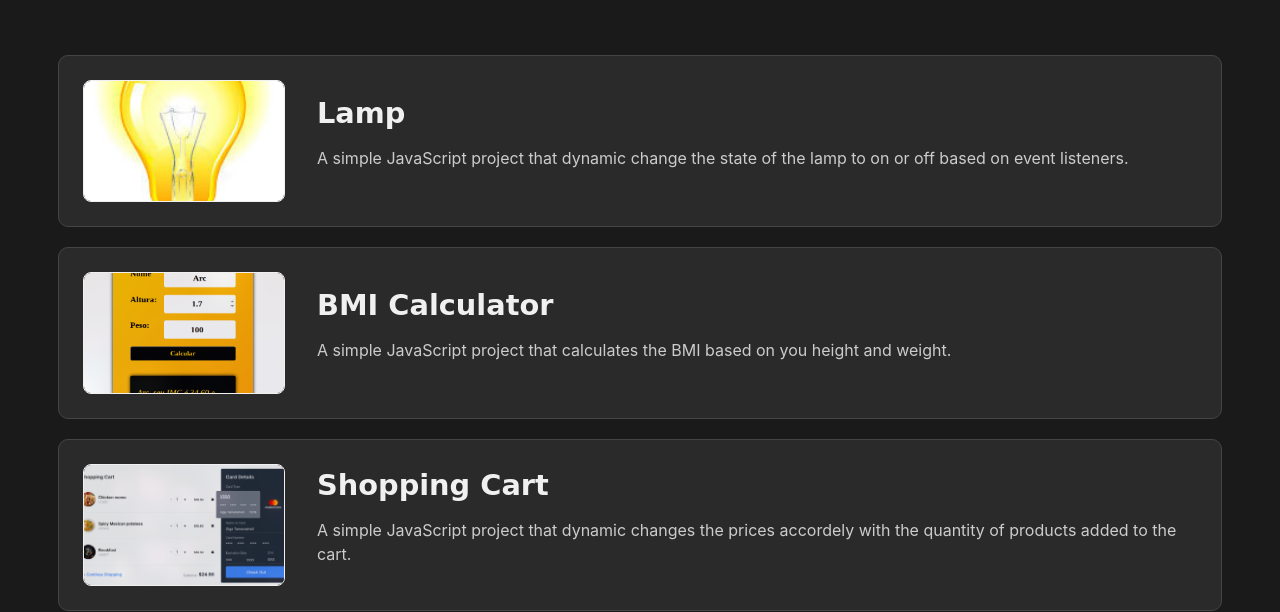
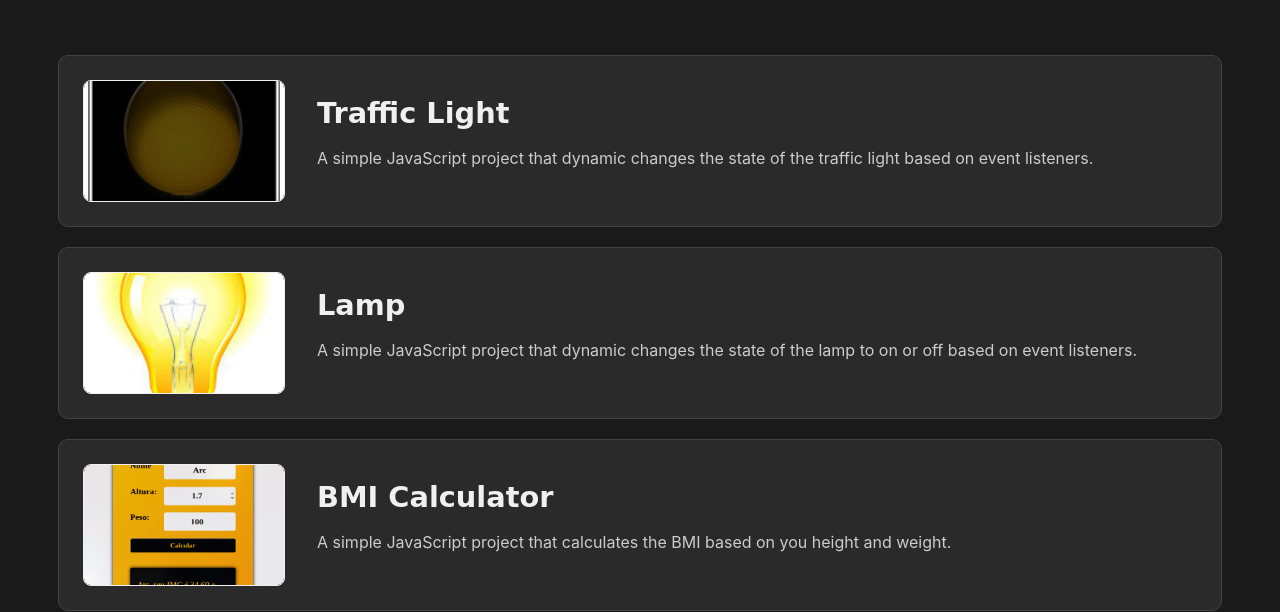
Before and after one commit to fap233/pavin.me, a plain HTML site: page portfolio.html in a window 1280 px wide. Shown: the part 225-837 px from the top of the page. Drawn offline with Linux system fonts and the light colour scheme.

Commit message:
feat: add traffic-light project

```diff
--- a/portfolio.html
+++ b/portfolio.html
@@ -19,6 +19,24 @@
       <h1>Projects</h1>
 
       <div class="projects-container">
+        <a href="traffic-light/index.html" class="project-card">
+          <div class="project-image">
+            <img
+              src="traffic-light/img/desligado.png"
+              alt="Image of traffic-light project"
+            />
+          </div>
+          <div class="project-description">
+            <h2>Traffic Light</h2>
+            <p>
+              A simple JavaScript project that dynamic changes the state of the
+              traffic light based on event listeners.
+            </p>
+          </div>
+        </a>
+      </div>
+
+      <div class="projects-container">
         <a href="lamp/index.html" class="project-card">
           <div class="project-image">
             <img src="lamp/img/ligada.jpg" alt="Image of lamp project" />
@@ -26,7 +44,7 @@
           <div class="project-description">
             <h2>Lamp</h2>
             <p>
-              A simple JavaScript project that dynamic change the state of the
+              A simple JavaScript project that dynamic changes the state of the
               lamp to on or off based on event listeners.
             </p>
           </div>
--- /dev/null
+++ b/traffic-light/style.css
@@ -0,0 +1,18 @@
+* {
+	margin: 0;
+	padding: 0;
+	box-sizing: border-box;
+}
+
+main {
+	display: flex;
+	height: 100vh;
+	flex-direction: column;
+	align-items: center;
+	justify-content: center;
+	gap: 5vh;
+}
+
+.button {
+	width: 80px;
+}
```
Also changed, not shown: traffic-light/index.html (added, +28 -0 lines), traffic-light/script.js (added, +31 -0 lines), traffic-light/img/amarelo.png (added), traffic-light/img/desligado.png (added), traffic-light/img/verde.png (added), traffic-light/img/vermelho.png (added).
